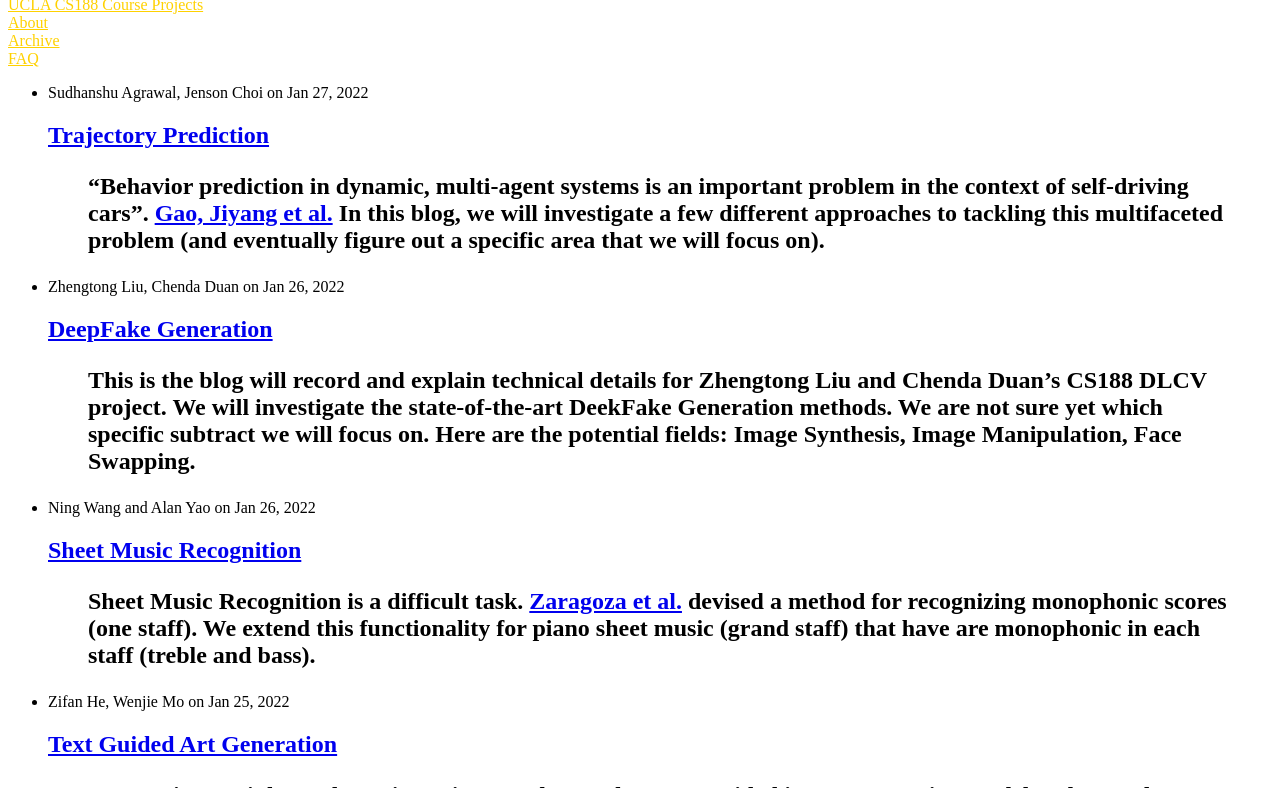
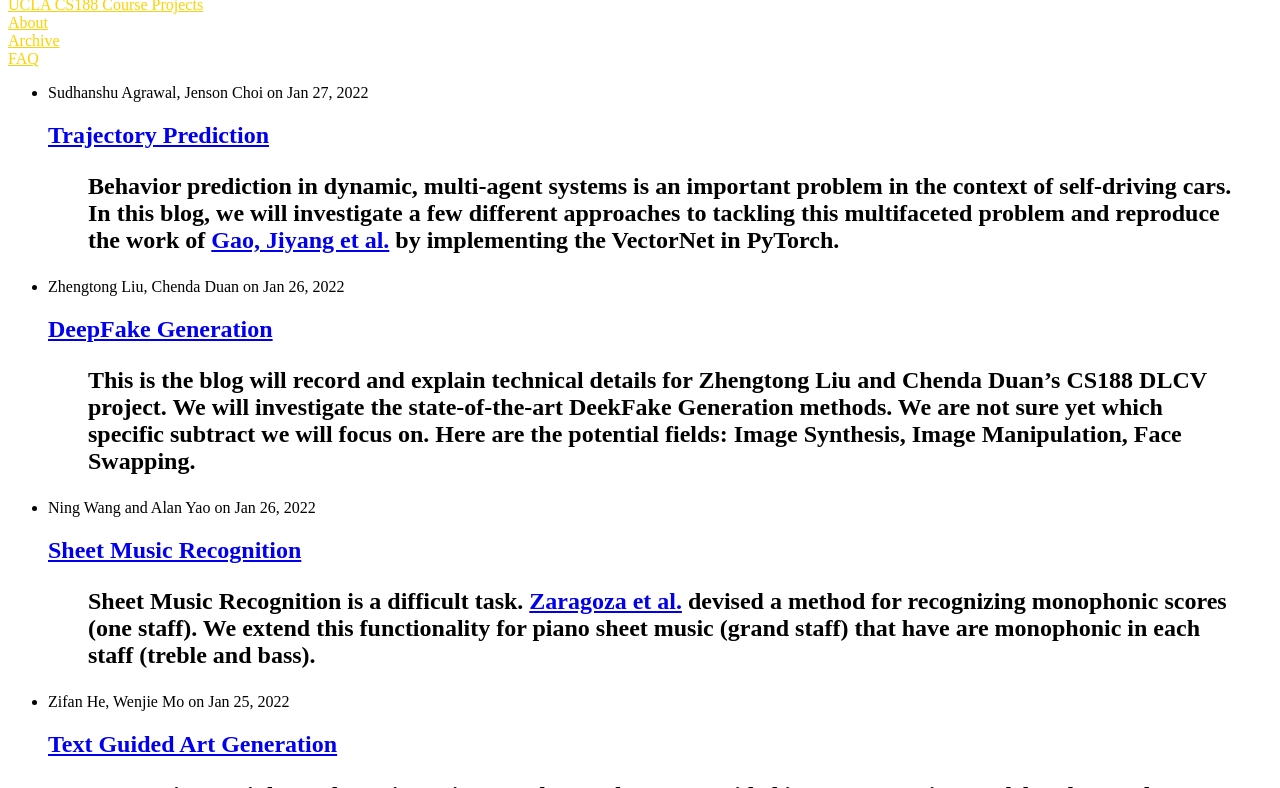
Before and after one commit to UCLAdeepvision/CS188-Projects-2022Winter, a Jekyll site: the page built from index.html, in a window 1280 px wide and 900 px high, cut to the strip 112-900 px from the top of the window. Built offline with Jekyll 4.4.1, drawn with Linux system fonts in a browser that asks for light colours.

Commit message:
Fixed typo

```diff
--- a/_posts/2022-01-27-team13-trajectory-prediction.md
+++ b/_posts/2022-01-27-team13-trajectory-prediction.md
@@ -6,7 +6,7 @@ author: Sudhanshu Agrawal, Jenson Choi
 date: 2022-01-27
 ---
 
-> "Behavior prediction in dynamic, multi-agent systems is an important problem in the context of self-driving cars". [Gao, Jiyang et al.](https://arxiv.org/abs/2005.04259) In this blog, we will investigate a few different approaches to tackling this multifaceted problem (and eventually figure out a specific area that we will focus on).
+> Behavior prediction in dynamic, multi-agent systems is an important problem in the context of self-driving cars. In this blog, we will investigate a few different approaches to tackling this multifaceted problem and reproduce the work of [Gao, Jiyang et al.](https://arxiv.org/abs/2005.04259) by implementing the VectorNet in PyTorch.
 
 <!--more-->
 
```
